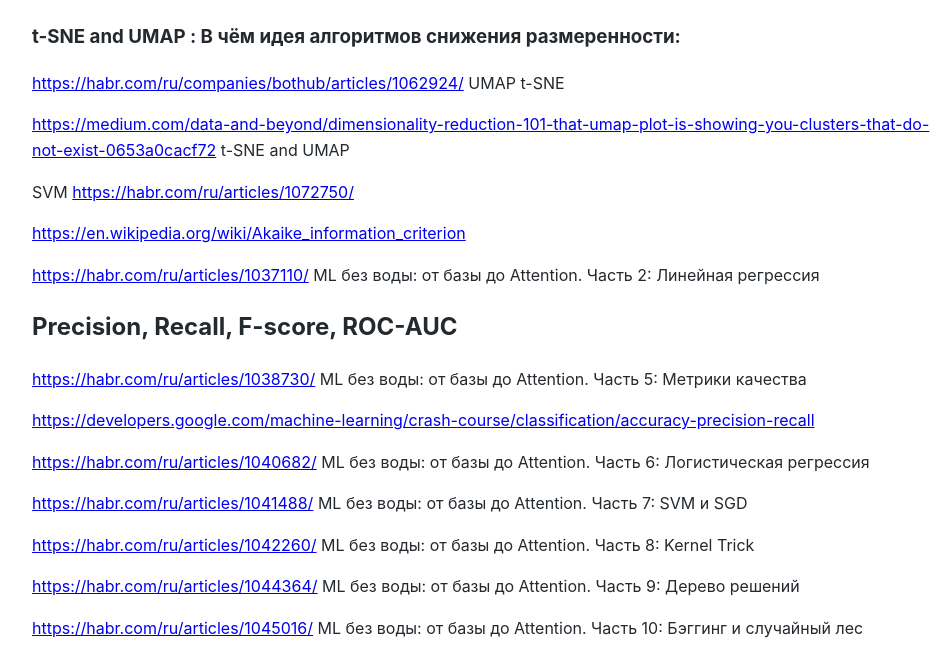
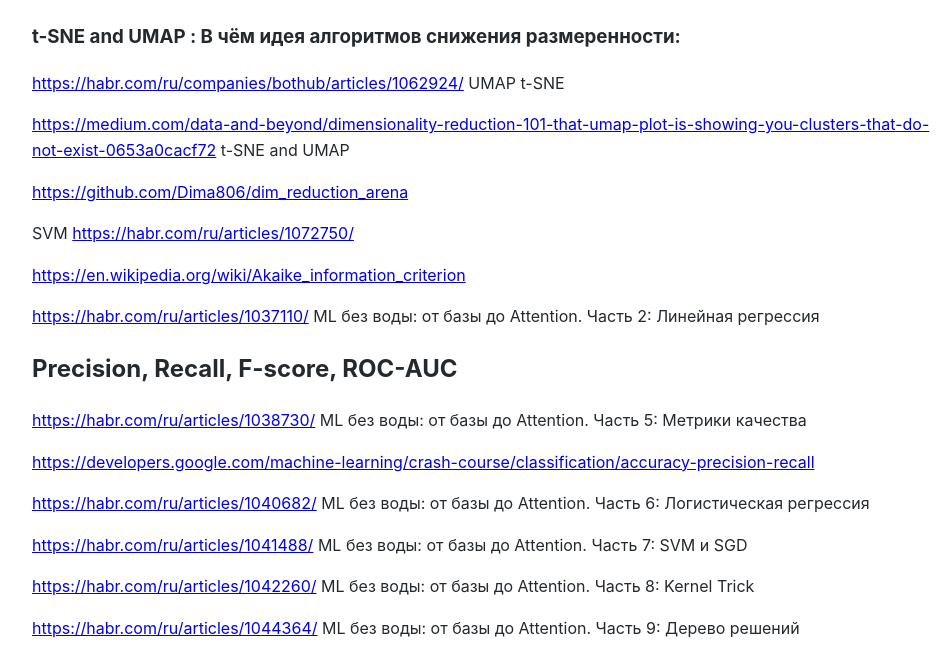
Before and after one commit to Michael-Lubinsky/michael-lubinsky.github.com, a Jekyll site: the page built from ml/classical_ml.md, in a window 1280 px wide and 900 px high, scrolled down 2131 px, cut to the strip 78-732 px from the top of the window. Shown: the whole strip, without its empty margins (158-1110 px from the left). Built offline with Jekyll 4.4.1, drawn with Linux system fonts in a browser that asks for light colours; our own code applies the rules of GitHub Pages for plain Markdown files.

Commit message:
Add GitHub link for dimensionality reduction resources
Added a link to the 'dim_reduction_arena' GitHub repository.

```diff
--- a/ml/classical_ml.md
+++ b/ml/classical_ml.md
@@ -37,6 +37,9 @@
 <https://habr.com/ru/companies/bothub/articles/1062924/> UMAP  t-SNE
 
  <https://medium.com/data-and-beyond/dimensionality-reduction-101-that-umap-plot-is-showing-you-clusters-that-do-not-exist-0653a0cacf72> t-SNE and UMAP
+
+ <https://github.com/Dima806/dim_reduction_arena>
+
 
 SVM <https://habr.com/ru/articles/1072750/>
 
```
